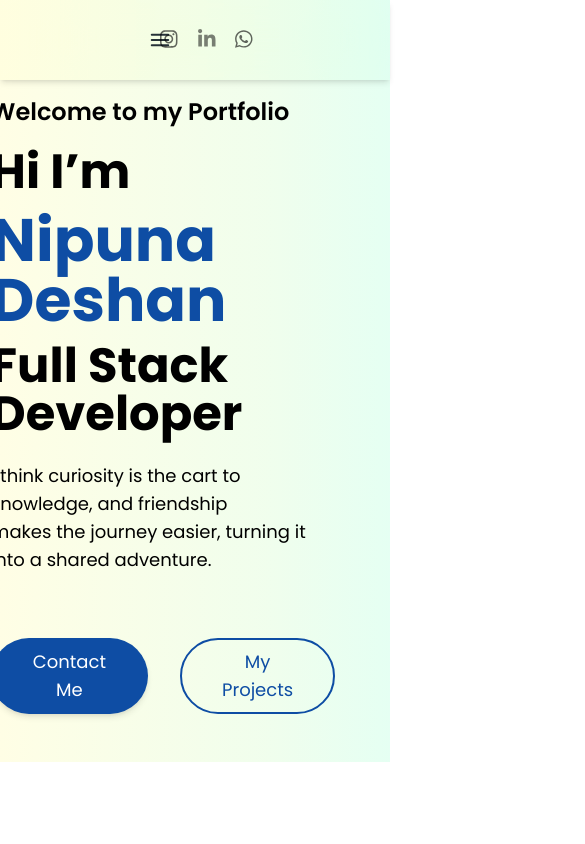
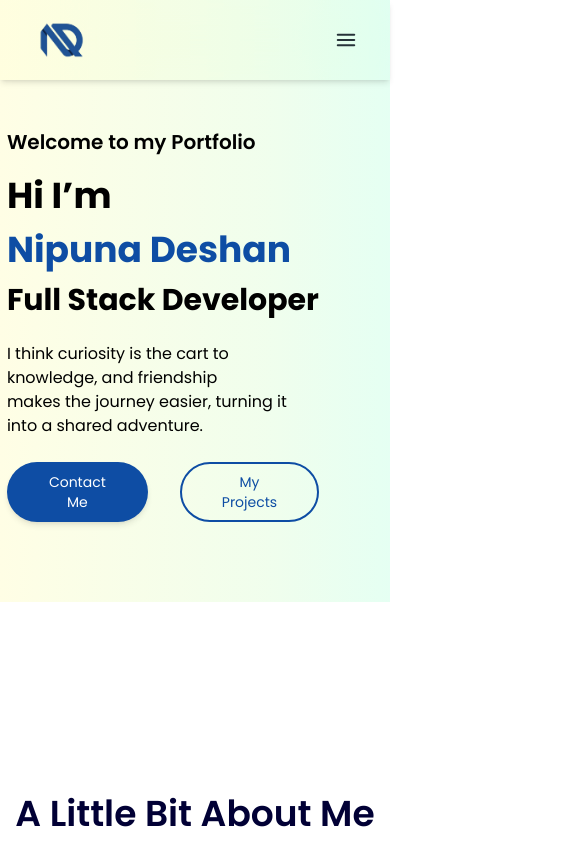
Before and after one commit to DeshanHiripitiya/Portfolio, a React (Create React App) app: page / in a window 390 px wide. Shown: the top 844 px of the page, 585 px wide, since content can reach past the window. Built offline with nearby package versions, Linux system fonts and the light colour scheme.

Commit message:
responsive

```diff
--- a/src/component/buttons/ContactMe.jsx
+++ b/src/component/buttons/ContactMe.jsx
@@ -16,14 +16,15 @@ export function ContactMeButton({ projectsRef, contactRef }) {
     }
   };
 
-  const font = 'normal-case text-lg font-poppins font-light px-10 py-2';
+  const font = 'normal-case font-poppins font-light px-10 py-2 text-sm lg:text-lg';
 
   return (
     <div className='flex items-center gap-8'>
       <Button
         onClick={() => scrollToSection(contactRef)} // Scroll to "Contact" section
         variant='filled'
-        className={`rounded-full ${font} bg-[#0E4DA4] text-white border-2 border-transparent hover:bg-transparent hover:border-[#0E4DA4] hover:text-[#0E4DA4] transition-colors duration-700`}
+        className={`rounded-full ${font} bg-[#0E4DA4] text-white border-2 border-transparent
+        hover:bg-transparent hover:border-[#0E4DA4] hover:text-[#0E4DA4] transition-colors duration-700`}
       >
         Contact Me
       </Button>
--- a/src/component/layout/Navbar.jsx
+++ b/src/component/layout/Navbar.jsx
@@ -1,11 +1,4 @@
 import React from 'react';
-import { FontAwesomeIcon } from '@fortawesome/react-fontawesome';
-import {
-  faInstagram,
-  faLinkedinIn,
-  faWhatsapp,
-} from '@fortawesome/free-brands-svg-icons';
-
 import {
   Navbar,
   Collapse,
@@ -13,6 +6,7 @@ import {
   IconButton,
 } from '@material-tailwind/react';
 import { Bars3Icon, XMarkIcon } from '@heroicons/react/24/outline';
+import Socialmedia from '../other/Socialmedia';
 
 function NavList() {
   const handleSmoothScroll = (sectionId) => {
@@ -85,7 +79,13 @@ export function NavbarSimple() {
   }, []);
 
   return (
-    <Navbar className='fixed top-0 left-0 right-0 z-50 mx-auto max-w-screen-3xl px-40 py-4 bg-gradient-to-r from-[rgba(255,245,0,0.1)0%] via-[rgba(111,244,75,0.1)68%] to-[rgba(0,255,133,0.1)100%] rounded-t-none rounded-b-none border-0'>
+    <Navbar
+      className='fixed top-0 left-0 right-0 z-50 max-w-screen-3xl
+    md:px-36 md:py-4
+    lg:px-40 lg:py-4
+    bg-gradient-to-r from-[rgba(255,245,0,0.1)0%] via-[rgba(111,244,75,0.1)68%] to-[rgba(0,255,133,0.1)100%]
+    rounded-t-none rounded-b-none border-0'
+    >
       <div className='flex items-center justify-between text-blue-gray-900'>
         {/* Logo */}
         <div className='flex items-center'>
@@ -113,61 +113,14 @@ export function NavbarSimple() {
             <Bars3Icon className='h-6 w-6' strokeWidth={2} />
           )}
         </IconButton>
-        <div className='flex flex-row gap-5'>
-          <a
-            href='https://www.instagram.com/nipuna__deshan/'
-            // as='a' //behave as a hyperlink
-            target='_blank' // Opens the link in a new tab
-            rel='noopener noreferrer' // Ensures security when opening new tabs
-            className='opacity-60 transition-opacity hover:opacity-100 cursor-pointer'
-          >
-            <FontAwesomeIcon
-              icon={faInstagram}
-              size='lg'
-              style={{
-                color: '#000000',
-                // borderRadius: '50%',
-                // border: '2px solid #000000',
-                // padding: '5px',
-              }}
-            />
-          </a>
-          <a
-            href='https://www.linkedin.com/in/nipuna-deshan-113a10285/'
-            as='a' //behave as a hyperlink
-            target='_blank' // Opens the link in a new tab
-            rel='noopener noreferrer' // Ensures security when opening new tabs
-            className='opacity-50 transition-opacity hover:opacity-100 cursor-pointer'
-          >
-            {/* <FontAwesomeIcon
-              icon={faLinkedin}
-              size='lg'
-              style={{ color: '#000000' }}
-            /> */}
-            <FontAwesomeIcon
-              icon={faLinkedinIn}
-              size='lg'
-              style={{ color: '#000000' }}
-            />
-          </a>
-          <a
-            as='a'
-            href='https://wa.me/+94776552898'
-            target='_blank'
-            rel='noopener noreferrer'
-            className='opacity-60 transition-opacity hover:opacity-100 cursor-pointer'
-          >
-            <FontAwesomeIcon
-              icon={faWhatsapp}
-              size='lg'
-              style={{ color: '#000000' }}
-            />
-          </a>
+        <div className='hidden lg:block'>
+          <Socialmedia />
         </div>
       </div>
       {/* Mobile Menu */}
       <Collapse open={openNav}>
         <NavList />
+        <Socialmedia />
       </Collapse>
     </Navbar>
   );
--- /dev/null
+++ b/src/component/other/Socialmedia.jsx
@@ -0,0 +1,65 @@
+import React from 'react'
+import { FontAwesomeIcon } from '@fortawesome/react-fontawesome';
+import {
+  faInstagram,
+  faLinkedinIn,
+  faWhatsapp,
+} from '@fortawesome/free-brands-svg-icons';
+
+function Socialmedia() {
+  return (
+    <div className='flex flex-row gap-5 justify-center align-center'>
+      <a
+        href='https://www.instagram.com/nipuna__deshan/'
+        // as='a' //behave as a hyperlink
+        target='_blank' // Opens the link in a new tab
+        rel='noopener noreferrer' // Ensures security when opening new tabs
+        className='opacity-60 transition-opacity hover:opacity-100 cursor-pointer'
+      >
+        <FontAwesomeIcon
+          icon={faInstagram}
+          size='lg'
+          style={{
+            color: '#000000',
+            // borderRadius: '50%',
+            // border: '2px solid #000000',
+            // padding: '5px',
+          }}
+        />
+      </a>
+      <a
+        href='https://www.linkedin.com/in/nipuna-deshan-113a10285/'
+        as='a' //behave as a hyperlink
+        target='_blank' // Opens the link in a new tab
+        rel='noopener noreferrer' // Ensures security when opening new tabs
+        className='opacity-50 transition-opacity hover:opacity-100 cursor-pointer'
+      >
+        {/* <FontAwesomeIcon
+              icon={faLinkedin}
+              size='lg'
+              style={{ color: '#000000' }}
+            /> */}
+        <FontAwesomeIcon
+          icon={faLinkedinIn}
+          size='lg'
+          style={{ color: '#000000' }}
+        />
+      </a>
+      <a
+        as='a'
+        href='https://wa.me/+94776552898'
+        target='_blank'
+        rel='noopener noreferrer'
+        className='opacity-60 transition-opacity hover:opacity-100 cursor-pointer'
+      >
+        <FontAwesomeIcon
+          icon={faWhatsapp}
+          size='lg'
+          style={{ color: '#000000' }}
+        />
+      </a>
+    </div>
+  );
+}
+
+export default Socialmedia
--- a/src/component/other/Technologies.jsx
+++ b/src/component/other/Technologies.jsx
@@ -19,8 +19,11 @@ import Git from './technology/Git';
 
 function Technologies() {
   return (
-    <div className='mt-20'>
-      <div className='flex item-center justify-center gap-4'>
+    <div className='mt-20 flex justify-center'>
+      <div
+        className='grid grid-cols-1 gap-4 justify-items-center
+                      sm:grid-cols-4 md:grid-cols-7 lg:grid-cols-10'
+      >
         <Ract />
         <Node />
         <Express />
@@ -31,8 +34,6 @@ function Technologies() {
         <Js />
         <Mssql />
         <Sql />
-      </div>
-      <div className='flex item-center justify-center gap-4 mt-10'>
         <C />
         <Css />
         <Html />
--- a/src/component/pages/AboutMe.jsx
+++ b/src/component/pages/AboutMe.jsx
@@ -8,20 +8,23 @@ function AboutMe() {
         <div className='font-poppins text-4xl font-semibold text-[#010035] '>
           A Little Bit About Me
         </div>
-        <div className='font-poppins text-xl font-normal mx-96 mt-12 text-justify'>
+        <div
+          className='font-poppins text-xl font-normal mt-12 text-justify mx-10
+        lg:mx-96'
+        >
           With a passion for discovery and collaboration, I approach every
           project with dedication. My background at the University of Moratuwa’s
           Faculty of Information Technology has equipped me with a diverse skill
-          set, including both frontend and backend technologies.
-          Whether tackling complex challenges or exploring new opportunities, I
-          am committed to continuous learning and growth.
+          set, including both frontend and backend technologies. Whether
+          tackling complex challenges or exploring new opportunities, I am
+          committed to continuous learning and growth.
           <br />
           <br />I also enjoy sharing my knowledge to help others develop their
           skills. My goal is to contribute effectively to dynamic teams and make
           meaningful strides in my field, turning every project into an
           innovation and success.
         </div>
-        <div className='mt-14 pl-80'>
+        <div className='hidden md:block mt-14 pl-80'>
           <img
             src={require('../../assests/signature 1.png')}
             alt='sig1'
--- a/src/component/pages/Projects.jsx
+++ b/src/component/pages/Projects.jsx
@@ -4,7 +4,11 @@ import { ProjectTabs } from '../other/Tabs';
 const Projects = forwardRef((props, ref) => {
 
   return (
-    <div ref={ref} id='projects' className='py-12 mt-36'>
+    <div
+      ref={ref}
+      id='projects'
+      className='py-12 mt-36'
+    >
       <div className='flex flex-col items-center justify-center font-poppins'>
         <div className='text-xl font-semibold text-[#0E4DA4]'>MY PROJECTS</div>
         <div className='text-4xl font-bold text-[#222222] mt-12'>
--- a/src/component/pages/Services.jsx
+++ b/src/component/pages/Services.jsx
@@ -1,4 +1,4 @@
-import React from 'react'
+import React from 'react';
 import { Frontend } from '../card/services/Frontend';
 import { Backend } from '../card/services/Backend';
 import { Database } from '../card/services/Database';
@@ -15,7 +15,12 @@ function Services() {
           <p className='text-xl font-semibold text-[#0E4DA4]'>WHAT I PROVIDE</p>
           <p className='text-4xl font-bold text-[#222222] mt-12'>My Services</p>
         </div>
-        <div className='flex flex-row items-center justify-center gap-6 mt-14'>
+        <div
+          className='flex flex-col space-y-4 mt-14
+md:grid md:grid-cols-2 md:gap-6 md:space-y-0
+lg:flex-row lg:space-x-6
+items-center justify-center'
+        >
           <div>
             <Design />
           </div>
@@ -34,4 +39,4 @@ function Services() {
   );
 }
 
-export default Services
+export default Services;
--- a/src/component/pages/Top.jsx
+++ b/src/component/pages/Top.jsx
@@ -7,21 +7,23 @@ function Top({ projectsRef, contactRef }) {
       id='top'
       className='bg-gradient-to-r from-[rgba(255,245,0,0.1)0%] via-[rgba(111,244,75,0.1)68%] to-[rgba(0,255,133,0.1)100%] pt-24 pb-12'
     >
-      <div className='flex flex-row items-center justify-center m-auto gap-16'>
+      <div className='flex flex-row items-center justify-center m-auto gap-16 p-8 lg:p-0'>
         <div>
           <div>
-            <p className='font-poppins text-2xl font-semibold'>
+            <p className='font-poppins lg:text-2xl font-semibold text-xl'>
               Welcome to my Portfolio
             </p>
 
-            <p className='font-poppins text-5xl font-bold mt-5'>Hi I’m</p>
-            <p className='font-poppins text-6xl font-bold text-[#0E4DA4] mt-3.5'>
+            <p className='font-poppins font-bold mt-5 text-4xl lg:text-5xl'>
+              Hi I’m
+            </p>
+            <p className='font-poppins font-bold text-[#0E4DA4] mt-3.5 text-4xl lg:text-6xl '>
               Nipuna Deshan
             </p>
-            <p className='font-poppins text-5xl font-bold mt-3'>
+            <p className='font-poppins font-bold mt-3 text-3xl lg:text-5xl'>
               Full Stack Developer
             </p>
-            <p className='font-normal font-poppins text-lg mt-6'>
+            <p className='font-normal font-poppins mt-6 text-base lg:text-lg'>
               I think curiosity is the cart to knowledge, and friendship
               <br /> makes the journey easier, turning it into a shared
               adventure.
@@ -29,7 +31,7 @@ function Top({ projectsRef, contactRef }) {
               <br /> and aim to make a positive impact. */}
             </p>
           </div>
-          <div className='mt-16'>
+          <div className='mt-6 lg:mt-16'>
             <ContactMeButton
               projectsRef={projectsRef}
               contactRef={contactRef}
```
